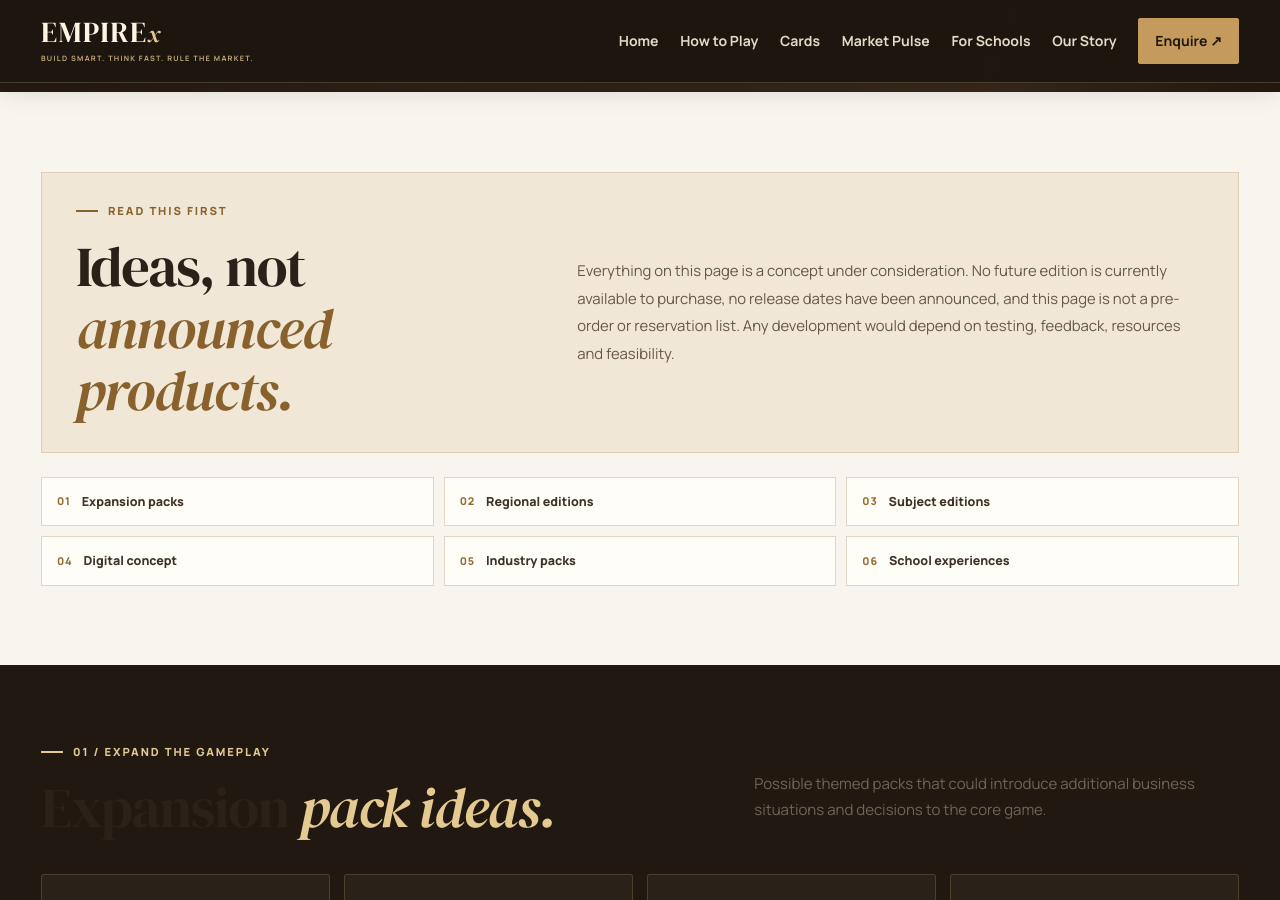
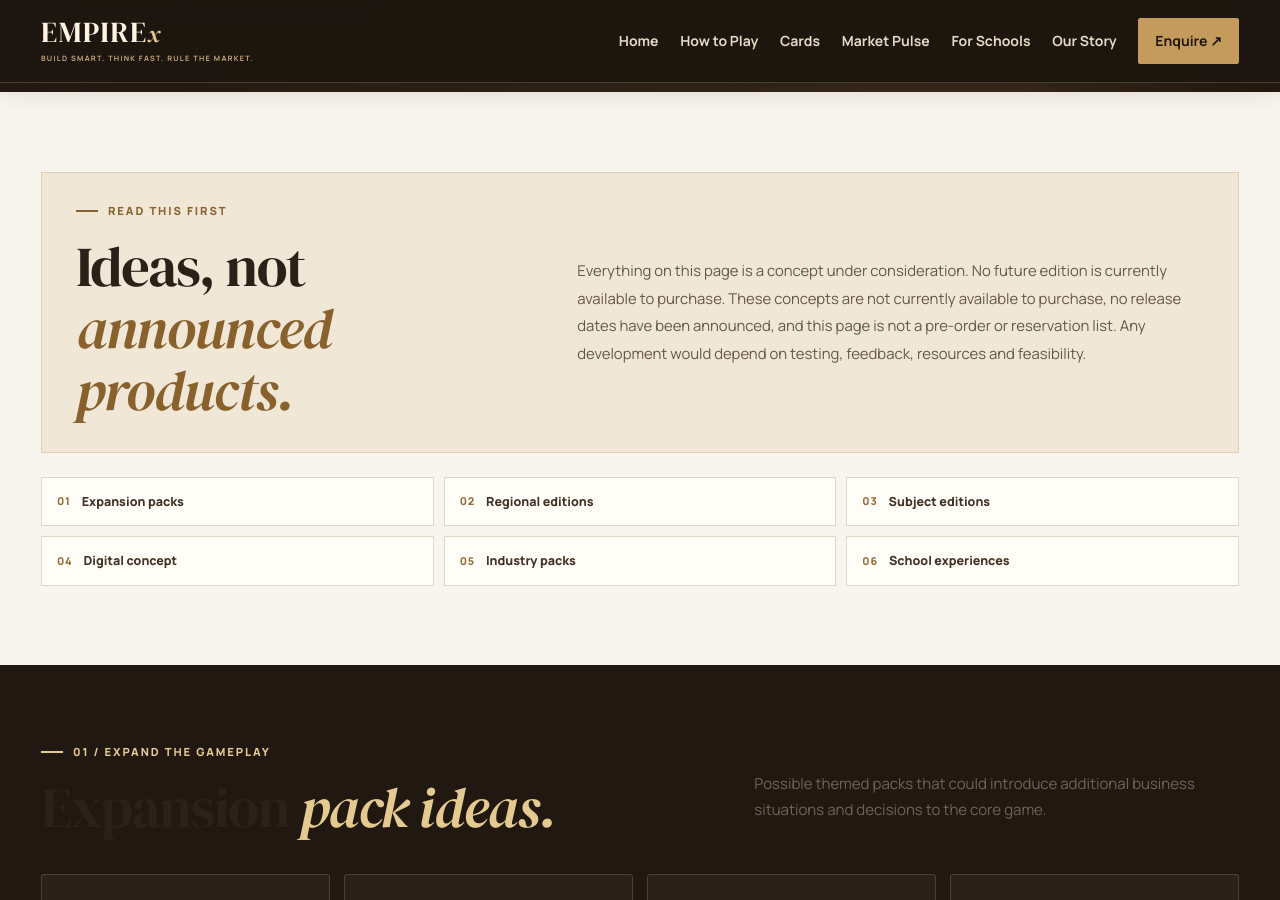
Before and after one commit to shlok-bhatt/EMPIREx, a Jekyll site: the page built from future-editions.html, in a window 1280 px wide and 900 px high, scrolled down 357 px. Built offline with Jekyll 4.4.1, drawn with Linux system fonts in a browser that asks for light colours.

Commit message:
Strengthen future concepts availability notice

```diff
--- a/future-editions.html
+++ b/future-editions.html
@@ -20,7 +20,7 @@ og_description: "Explore ideas being considered for future EMPIREx editions. No
   <div class="container">
     <div class="future-disclaimer">
       <div><p class="eyebrow">Read this first</p><h2>Ideas, not<br><em>announced products.</em></h2></div>
-      <p>Everything on this page is a concept under consideration. No future edition is currently available to purchase, no release dates have been announced, and this page is not a pre-order or reservation list. Any development would depend on testing, feedback, resources and feasibility.</p>
+      <p>Everything on this page is a concept under consideration. No future edition is currently available to purchase. These concepts are not currently available to purchase, no release dates have been announced, and this page is not a pre-order or reservation list. Any development would depend on testing, feedback, resources and feasibility.</p>
     </div>
     <nav class="future-page-index" aria-label="Future concept categories">
       <a href="#expansion-packs"><span>01</span> Expansion packs</a>
```
